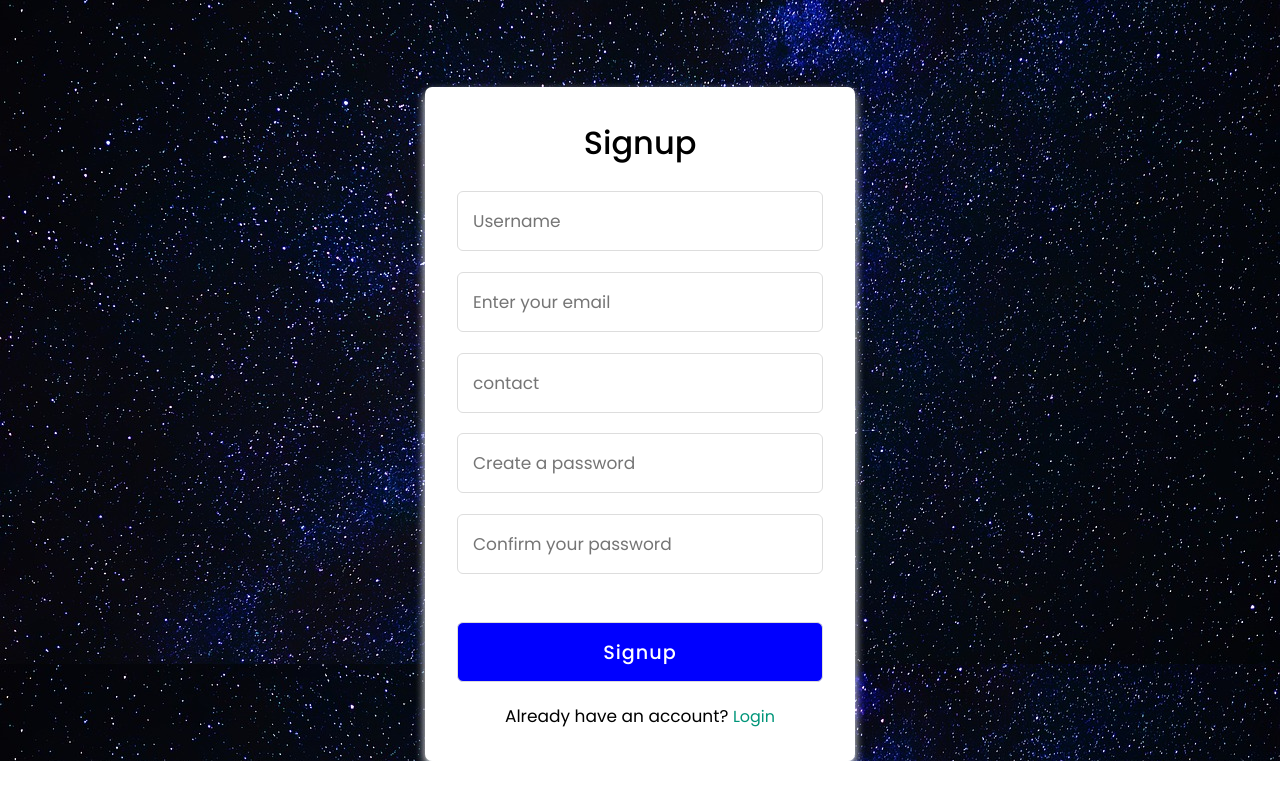
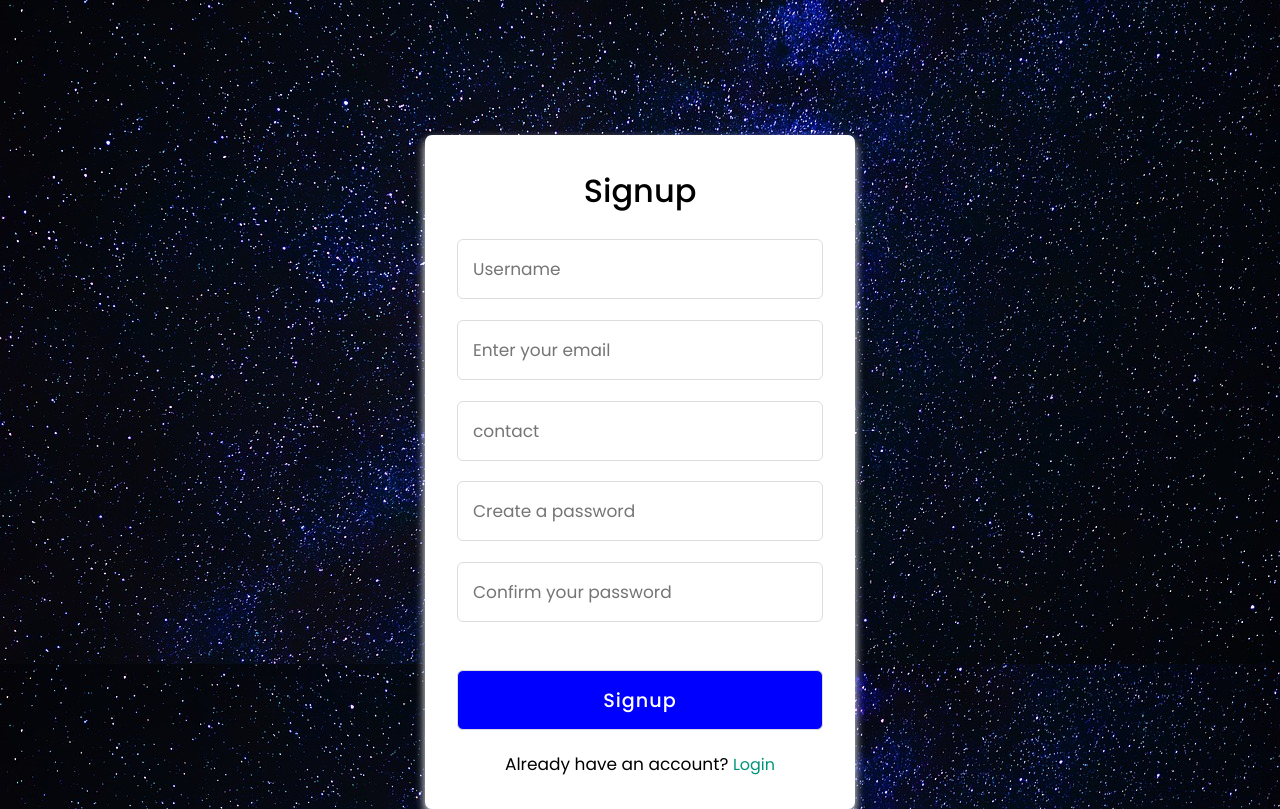
Before and after one commit to Avijit200318/Book_Cycle, a plain HTML site: page SignUp.html in a window 1280 px wide. Shown: the part 56-865 px from the top of the page. Before the commit the page ends 817 px from the top, so only its background shows below. Drawn offline with Linux system fonts and the light colour scheme.

Commit message:
Update app.css

```diff
--- a/app.css
+++ b/app.css
@@ -15,7 +15,7 @@ body{
 .container{
   position: absolute;
   /* top: 50%; */
-  top:60%;
+  top:66%;
   left: 50%;
   transform: translate(-50%,-50%);
   max-width: 430px;
```
